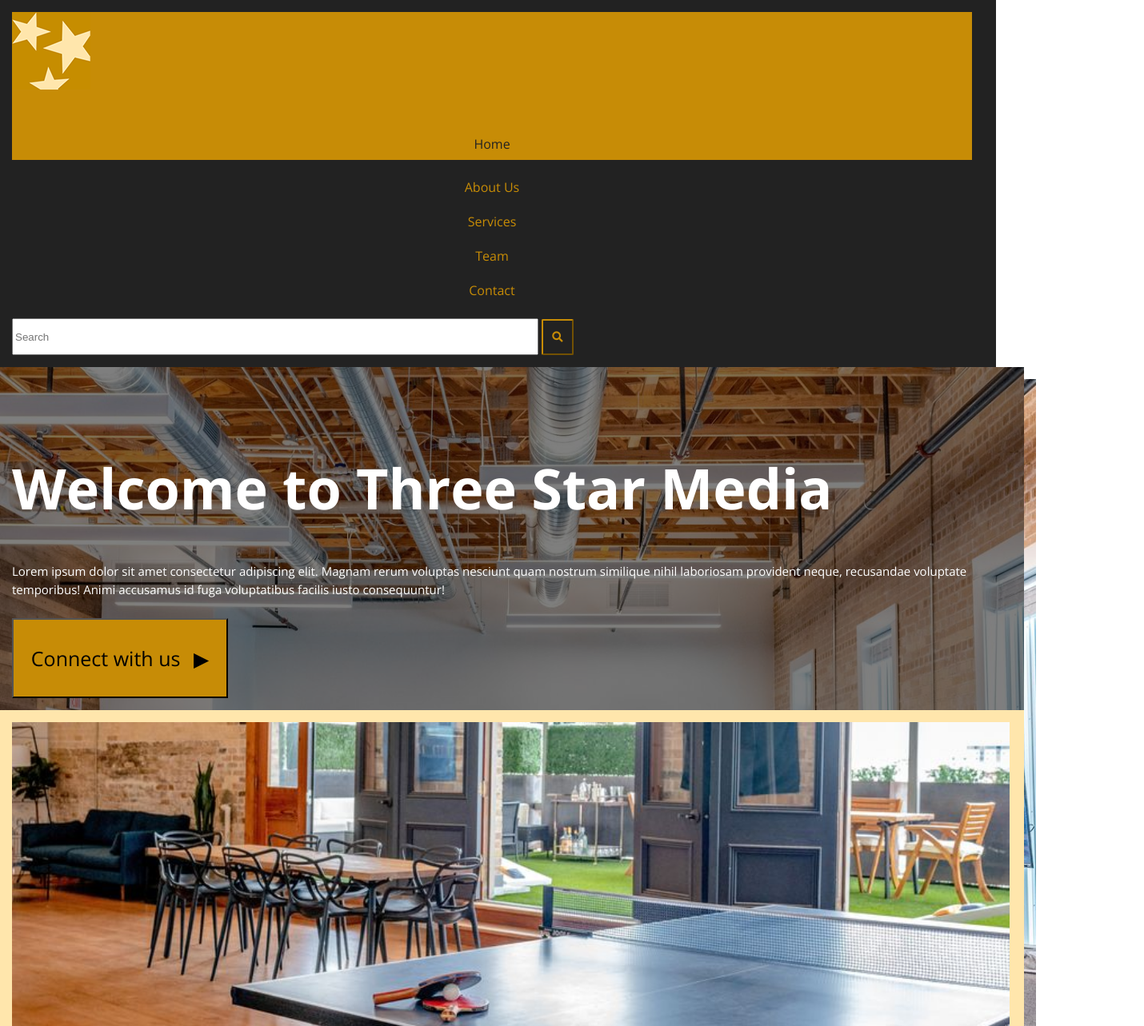
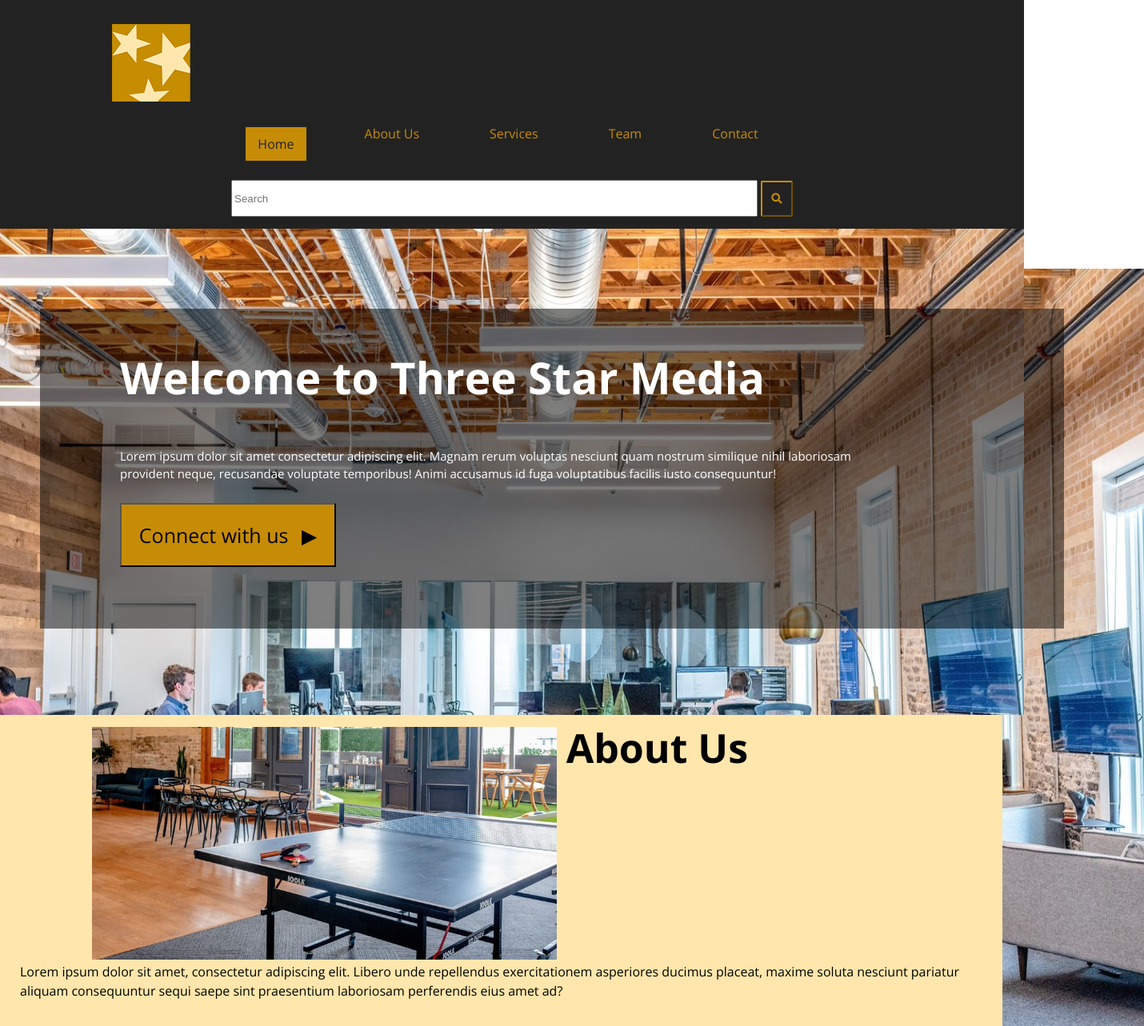
Before and after one commit to yama0058/yama0058.github.io, a plain HTML site: page final-project/index.html in a window 1280 px wide. Shown: the top 1283 px of the page at 80% size, 1430 px wide, since content can reach past the window. Drawn offline with nearby package versions, Linux system fonts and the light colour scheme.

Commit message:
third save

```diff
--- a/final-project/index.html
+++ b/final-project/index.html
@@ -76,6 +76,7 @@
         </section>
 
         <div class="services">
+            <div class="grid-container1">
             <h2>Our Services</h2>
             <section id="digitalsection">
                 <div class="service-item">
@@ -92,6 +93,7 @@
 
                         </div>
                     </div>
+                    </div>
                 </div>
             </section>
         </div>
@@ -99,6 +101,7 @@
 
                 <section id="marketingsection">
                     <div class="service-item2">
+                        <div class="grid-container1">
                         <div class="marketing-container">
                             <img src="images/marketing.jpg" alt="marketing" class="marketing">
                             <h3>Marketing</h3>
--- a/final-project/style2.css
+++ b/final-project/style2.css
@@ -8,12 +8,18 @@ flex-direction: column;
 padding: 15px;
 max-width: 1200px;
 padding-right: 30px;
+max-width: 100%;
 }
+
+
+
 
 /*----------- logo container bg color ----------*/
 .logo-container
 {
     background-color: #c78c06;
+    width: 730px;
+
 }
 
 /* ------------ nav styles -------------- */
@@ -46,10 +52,11 @@ padding-right: 30px;
     text-decoration: none;
     background-color: #c78c06;
     display: inline-block;
-    width: 100%;
+    width: 730px;
     height: 85px;
     line-height: 130px;
 }
+
 
 /*button color and size*/
 .form1-container button {
@@ -109,10 +116,10 @@ height: 40px;
 
 .overlay-color {
     position: absolute;
-    top: 0;
-    left: 0;
+    top: 100px;
+    left: 1px;
     width: 100%;
-    height: 100%;
+    height: 400px;
     background-color: rgba(0, 0, 0, 0.5);
 }
 
@@ -123,9 +130,11 @@ height: 40px;
     font-family: "Open Sans", sans-serif;
     color: white;
     font-weight: bold;
-    font-size: 70px;
-    padding-top: 84px;
+    font-size: 55px;
+    padding-top: 70px;
     line-height: 1.5em;
+    padding-bottom: 5px;
+    margin-top: 25px;
   }
 
   .banner-overlay p {
@@ -146,8 +155,9 @@ height: 40px;
     font-style: normal;
     font-size: 25px;
     width: 270px;
-    height: 100px;
+    height: 80px;
     margin-top: 10px;
+    margin-bottom: 35px;
 }
 
 /*arrow icon gap adapted from Professor Kath Chen */
@@ -158,7 +168,7 @@ height: 40px;
     /*------------- ABOUT US section -----------------*/
 
     .about-us {
-        width: 100%;
+        width: 710px;
     }
 
 .about-container {
@@ -323,7 +333,6 @@ height: 40px;
   background-image: url(images/vision.jpg);
   color: white;
   width: 100%;
-  background-position: center;
   background-size: 760px 300px;
   padding: 30px;
   margin-top: 15px;
@@ -415,9 +424,9 @@ width: 100%;
 }
 
 .team-member1 img, .team-member2 img {
-    width: 100%;
+    width: 735px;
     height: auto;
-
+    padding: 2px;
 }
 
 .team-background-color {
@@ -425,6 +434,8 @@ width: 100%;
     padding-top: 15px;
     padding-bottom: 1px;
     padding-left: 15px;
+    padding-right: 3px;
+    width: 720px;
 }
 /*----------------- Contact Us -----------------*/
 
@@ -555,3 +566,135 @@ footer .button-container a {
     color: #c78c06;
     padding: 15px;
 }
+
+
+/*------------------------------------------------ Desktop Styles *----------------------------------------------------------------*/
+
+@media (min-width: 760px) {
+
+    /*------------- logo styles ---------------*/
+
+    .logo-container {
+        display: inline-block;
+        padding: 5px;
+        margin-top: 10px;
+        background-color: transparent;
+        width: 1000px;
+    }
+
+    .logo {
+        display: inline-block;
+    }
+
+    .container {
+        background-color: #222;
+        padding: 15px;
+        display: flex;
+        justify-content: space-between;
+        align-items: center;
+        flex-wrap: wrap;
+    }
+
+
+    /*--------------- navigation styles -------------*/
+
+
+    nav ul {
+        display: flex;
+        list-style-type: none;
+        padding: 0;
+        margin: 0;
+    }
+
+    .nav li {
+        margin-bottom: 0;
+    }
+
+    nav li {
+        margin-right: 10px;
+        padding: 24px;
+    }
+
+    nav a {
+        padding: 10px 15px;
+    }
+
+    .nav li:first-child a {
+        color: #222222;
+        text-decoration: none;
+        background-color: #c78c06;
+        display: inline-block;
+        width: auto;
+        height: auto;
+        line-height: initial;
+    }
+
+    .container nav {
+
+        display: inline-block;
+    }
+
+    /*----------- form1 -----------------*/
+
+    .form1 {
+        display: flex;
+    }
+
+    /*-------------------- Welcome banner -----------*/
+
+    .banner-overlay {
+        position: relative;
+        padding: 150px;
+        padding-top: 50px;
+        background-image: url(../images/main-banner.jpg);
+        background-size: cover;
+    }
+
+    .overlay-color {
+        position: absolute;
+        top: 100px;
+        left: 50px;
+        height: 400px;
+        background-color: rgba(0, 0, 0, 0.5);
+    }
+
+
+/*---------- About Us ----------------*/
+
+.about-us {
+    width: 581px;
+    margin-left: 100px;
+}
+
+.about-container h2 {
+    float: right;
+    font-size: 50px;
+    font-family: "Open Sans", sans-serif;
+    font-weight: bold;
+    margin-top: 1px;
+    padding-right: 300px;
+}
+
+.about-container {
+    width: 1220px;
+    background-color: #ffe6ac;
+    padding-top: 15px;
+    padding-bottom: 5px;
+
+}
+
+
+/* Team styles */
+
+.team-member1,
+.team-member2 {
+    display: flex;
+    flex-direction:row-reverse;
+}
+
+.team-background-color {
+    background-color: #ffe6ac;
+    padding: 15px;
+}
+
+}
```
